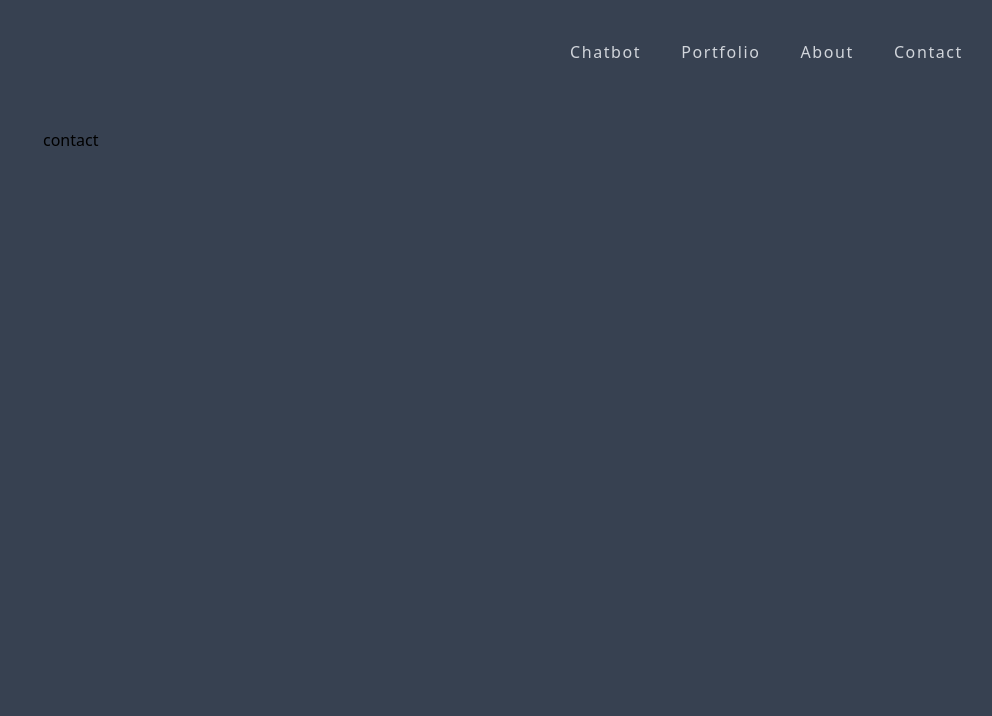
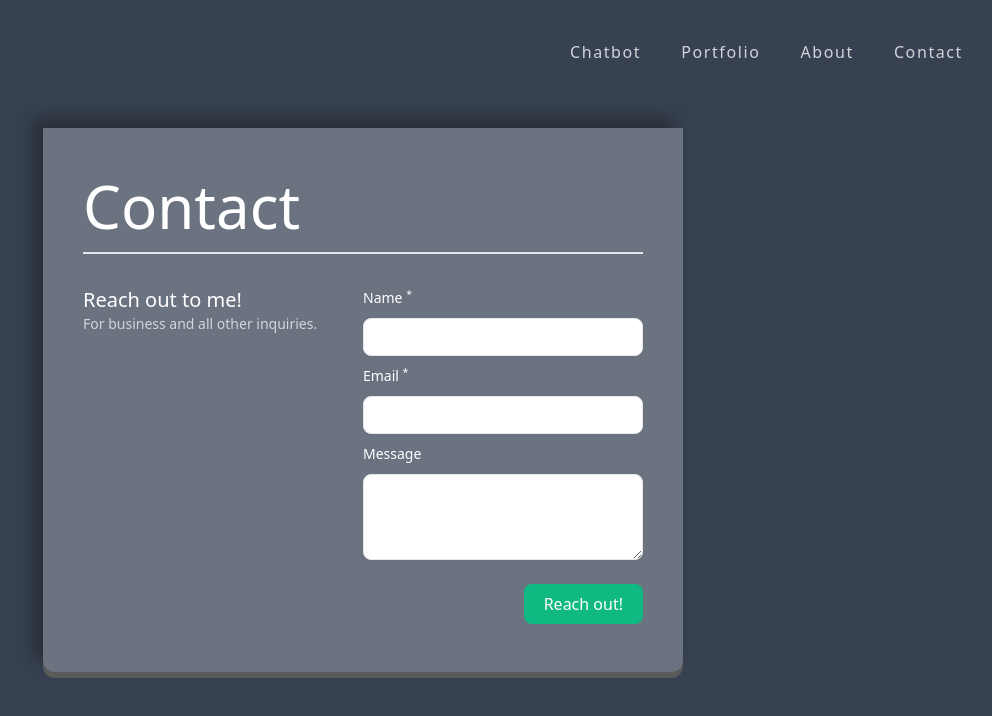
Before and after one commit to erised11/Portfolio, a React (Vite) app in the folder portfolio-frontend/: page /contact in a window 1280 px wide. Shown: the top 716 px of the page, without its empty margins (277-1269 px from the left). Built offline with nearby package versions, Linux system fonts and the light colour scheme.

Commit message:
Initial commit for About Page

```diff
--- a/portfolio-frontend/package.json
+++ b/portfolio-frontend/package.json
@@ -10,9 +10,11 @@
     "preview": "vite preview"
   },
   "dependencies": {
+    "@hookform/error-message": "^2.0.1",
     "axios": "^1.6.8",
     "react": "^18.2.0",
     "react-dom": "^18.2.0",
+    "react-hook-form": "^7.51.4",
     "react-router-dom": "^6.23.0",
     "typewriter-effect": "^2.21.0"
   },
--- /dev/null
+++ b/portfolio-frontend/src/components/About/FormComponent.tsx
@@ -0,0 +1,89 @@
+import { SubmitHandler, useForm } from "react-hook-form";
+import { ErrorMessage } from "@hookform/error-message";
+
+interface IFormInputs {
+  name: string;
+  email: string;
+  message: string;
+}
+
+const FormComponent = () => {
+  const { handleSubmit, register, formState } = useForm<IFormInputs>();
+  const onSubmit: SubmitHandler<IFormInputs> = (data) => console.log(data);
+  const { errors } = formState;
+
+  return (
+    <div className="text=white flex md:flex-row flex-col">
+      <div className="md:w-1/2 mb-8">
+        <h2 className="text-xl">Reach out to me!</h2>
+        <p className="text-sm text-gray-300">
+          For business and all other inquiries.
+        </p>
+      </div>
+      <div className="md:w-1/2">
+        <form onSubmit={handleSubmit(onSubmit)}>
+          <label className="block text-sm font-medium leading-6">
+            Name <sup>*</sup>
+          </label>
+          <div className="my-2">
+            <input
+              type="text"
+              {...register("name", {
+                required: "Please enter first name",
+                validate: (value) => {
+                  return !!value.trim() || "Please enter first name";
+                },
+              })}
+              className="pl-3 block w-full rounded-lg border py-1.5 text-gray-900 placeholder:text-gray-400  sm:text-sm sm:leading-6"
+            />
+            <ErrorMessage
+              errors={errors}
+              name="name"
+              render={({ message }) => (
+                <p className="text-red-300 italic text-sm py-2">{message}</p>
+              )}
+            />
+          </div>
+          <label className="block text-sm font-medium leading-6">
+            Email <sup>*</sup>
+          </label>
+          <div className="my-2">
+            <input
+              type="text"
+              {...register("email", {
+                required: "Please enter an email",
+                validate: (value) => {
+                  return !!value.trim() || "Please enter an email";
+                },
+              })}
+              className="pl-3 block w-full rounded-lg border py-1.5 text-gray-900 placeholder:text-gray-400  sm:text-sm sm:leading-6"
+            />
+            <ErrorMessage
+              errors={errors}
+              name="email"
+              render={({ message }) => (
+                <p className="text-red-300 italic text-sm py-2">{message}</p>
+              )}
+            />
+          </div>
+          <label className="block text-sm font-medium leading-6">Message</label>
+          <div className="my-2">
+            <textarea
+              rows={3}
+              {...register("message")}
+              className="pl-3 block w-full rounded-lg border py-1.5 text-gray-900 placeholder:text-gray-400  sm:text-sm sm:leading-6"
+            />
+          </div>
+          <button
+            className="float-right py-2 px-5 bg-emerald-500 rounded-lg mt-4"
+            type="submit"
+          >
+            Reach out!
+          </button>
+        </form>
+      </div>
+    </div>
+  );
+};
+
+export default FormComponent;
--- a/portfolio-frontend/src/components/Projects/Project.tsx
+++ b/portfolio-frontend/src/components/Projects/Project.tsx
@@ -35,7 +35,7 @@
         />
         <div>
           <p className="text-gray-300">{project.description}</p>
-          <p>Skills involved: {project.skills}</p>
+          <p>Skills involved: {project.skills.join(", ")}</p>
           <p>Date completed: {project.date_completed} </p>
           <p>Repository link: {project.repo_link}</p>
         </div>
--- a/portfolio-frontend/src/routes/Contact.tsx
+++ b/portfolio-frontend/src/routes/Contact.tsx
@@ -1,5 +1,25 @@
+import Typewriter from "typewriter-effect";
+import FormComponent from "../components/About/FormComponent";
+
 const Contact = () => {
-  return <div>contact</div>;
+  return (
+    <div className="bg-gray-500 w-full text-white px-10 py-12 shadow-3d rounded-b-xl">
+      <h1 className="text-6xl pb-4 border-b-2 mb-8">
+        <Typewriter
+          onInit={(typewriter: any) => {
+            const { cursor } = typewriter.state.elements;
+            typewriter
+              .changeDelay(60)
+              .typeString("Contact")
+              .pauseFor(900)
+              .callFunction(() => cursor.setAttribute("hidden", "hidden"))
+              .start();
+          }}
+        />
+      </h1>
+      <FormComponent />
+    </div>
+  );
 };
 
 export default Contact;
```
Also changed, not shown: 1 other file (tests, documents, lock files or other folders).
